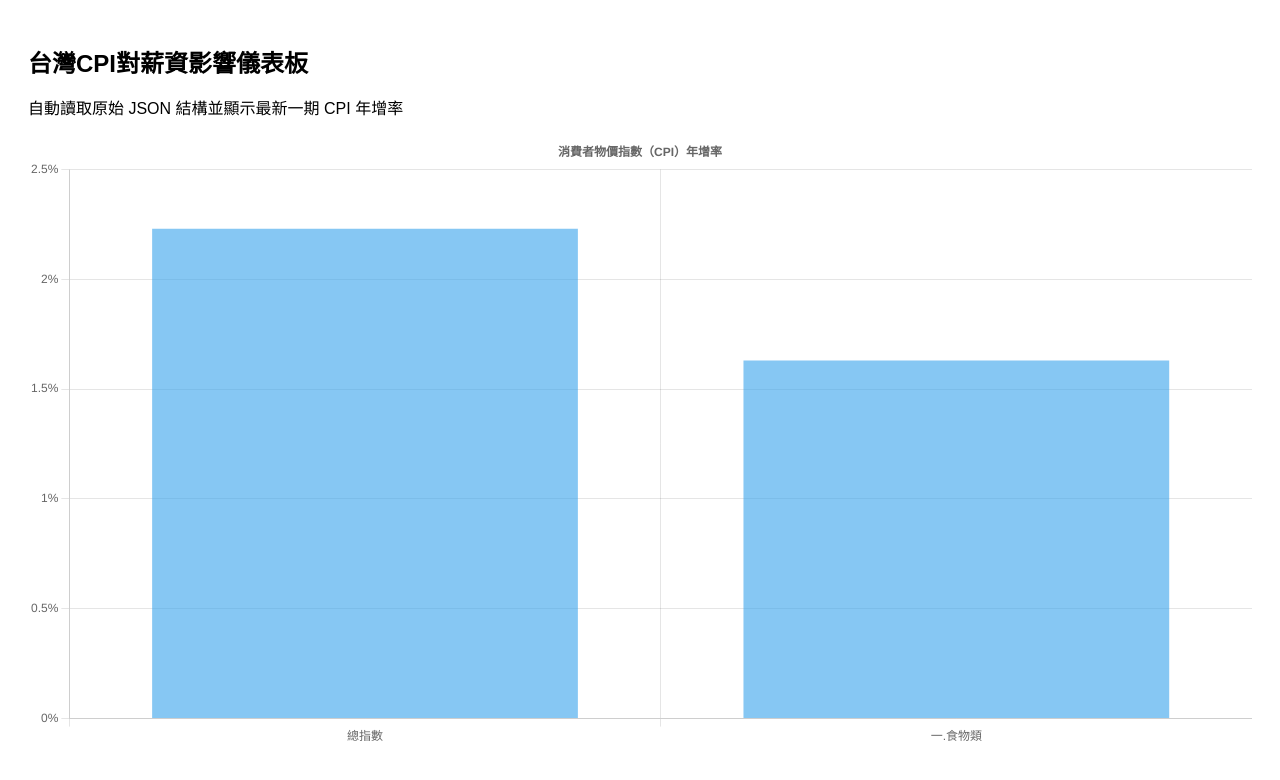
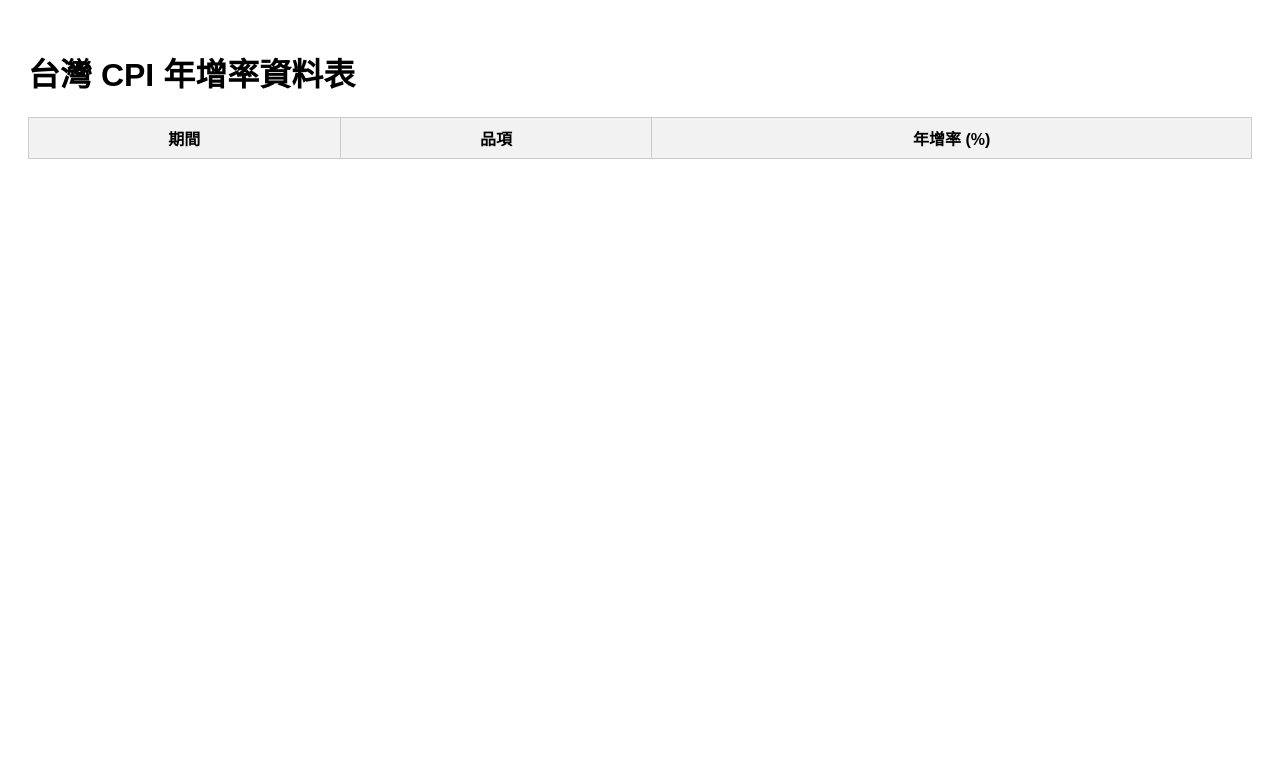
Before and after one commit to ct19051915/twcpi-dashboard, a plain HTML site: page index.html in a window 1280 px wide. Drawn offline with nearby package versions, Linux system fonts and the light colour scheme.

Commit message:
Add files via upload

```diff
--- a/index.html
+++ b/index.html
@@ -1,73 +1,73 @@
-
 <!DOCTYPE html>
 <html lang="zh-Hant">
 <head>
   <meta charset="UTF-8" />
-  <title>台灣CPI對薪資影響儀表板</title>
-  <script src="https://cdn.jsdelivr.net/npm/chart.js"></script>
+  <title>台灣 CPI 年增率資料表</title>
   <style>
-    body { font-family: sans-serif; padding: 20px; }
-    canvas { max-width: 100%; }
-    h1 { font-size: 24px; margin-bottom: 10px; }
+    body {
+      font-family: Arial, sans-serif;
+      padding: 20px;
+    }
+    table {
+      border-collapse: collapse;
+      width: 100%;
+    }
+    th, td {
+      border: 1px solid #ccc;
+      padding: 8px;
+      text-align: center;
+    }
+    th {
+      background-color: #f2f2f2;
+    }
+    tbody tr:nth-child(even) {
+      background-color: #f9f9f9;
+    }
   </style>
 </head>
 <body>
-  <h1>台灣CPI對薪資影響儀表板</h1>
-  <p>自動讀取原始 JSON 結構並顯示最新一期 CPI 年增率</p>
-  <canvas id="cpiChart"></canvas>
+  <h1>台灣 CPI 年增率資料表</h1>
+  <table id="cpiTable">
+    <thead>
+      <tr>
+        <th>期間</th>
+        <th>品項</th>
+        <th>年增率 (%)</th>
+      </tr>
+    </thead>
+    <tbody>
+      <!-- 資料由 JavaScript 載入 -->
+    </tbody>
+  </table>
+
   <script>
-    async function fetchAndDraw() {
-      const response = await fetch('./data.json');
-      const rawData = await response.json();
+    fetch("data.json")
+      .then(response => response.json())
+      .then(json => {
+        const tableBody = document.querySelector("#cpiTable tbody");
 
-      const columns = rawData.colh[0];
-      const rows = rawData.row.map(r => r[0]);
-      const latestIndex = rawData.orgdata.length - 1;
-      const latestValues = rawData.orgdata[latestIndex];
-      const latestLabel = rows[latestIndex];
+        json.data.forEach(item => {
+          const row = document.createElement("tr");
 
-      const categories = [];
-      const rates = [];
+          const periodCell = document.createElement("td");
+          periodCell.textContent = item.period;
 
-      for (let i = 0; i < columns.length; i++) {
-        const name = columns[i].trim();
-        if (name && latestValues[i] !== undefined) {
-          categories.push(name);
-          rates.push(latestValues[i]);
-        }
-      }
+          const itemCell = document.createElement("td");
+          itemCell.textContent = item.item;
 
-      const ctx = document.getElementById('cpiChart').getContext('2d');
-      new Chart(ctx, {
-        type: 'bar',
-        data: {
-          labels: categories,
-          datasets: [{
-            label: latestLabel + ' 年增率 (%)',
-            data: rates,
-            backgroundColor: 'rgba(54, 162, 235, 0.6)'
-          }]
-        },
-        options: {
-          responsive: true,
-          plugins: {
-            legend: { display: false },
-            title: {
-              display: true,
-              text: '消費者物價指數（CPI）年增率'
-            }
-          },
-          scales: {
-            y: {
-              beginAtZero: true,
-              ticks: { callback: value => value + '%' }
-            }
-          }
-        }
+          const valueCell = document.createElement("td");
+          valueCell.textContent = item.value;
+
+          row.appendChild(periodCell);
+          row.appendChild(itemCell);
+          row.appendChild(valueCell);
+
+          tableBody.appendChild(row);
+        });
+      })
+      .catch(error => {
+        console.error("讀取 JSON 資料錯誤：", error);
       });
-    }
-
-    fetchAndDraw();
   </script>
 </body>
 </html>
```
